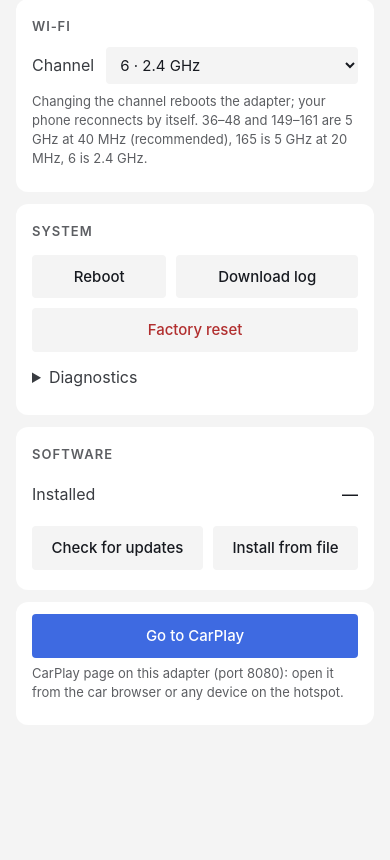
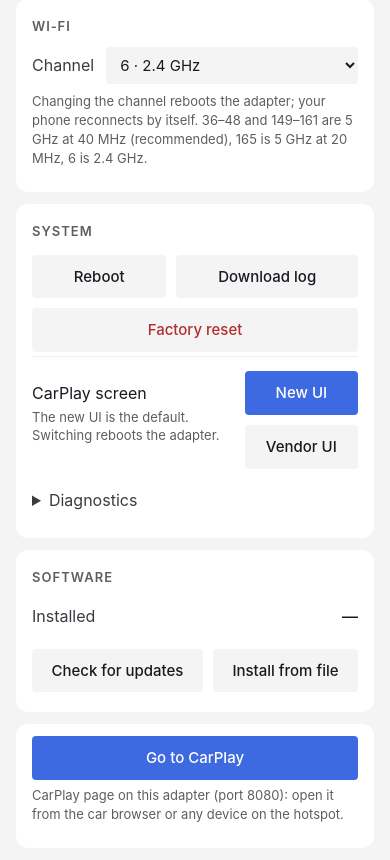
Before and after one commit to taylor224/cpc200-t2c, a plain HTML site: page src/ota-www/index.html in a window 390 px wide. Shown: the part 712-1572 px from the top of the page. Before the commit the page ends 1489 px from the top, so only its background shows below. Drawn offline with Linux system fonts and the light colour scheme; no server answers.

Commit message:
Rust UI by default (vendor UI behind t2c_ui_stock), connman online-check header
lyLoadModule.sh now starts app/t2cui on every adapter and falls back to the vendor
`tesla -s` only when /mnt/UDISK/t2c_ui_stock exists; the watchdog relaunches whichever
UI the flag selects, t2c.cgi accepts the `ui_stock` flag (the old `ui_rust` opt-in is
ignored) and lists it in the flags diagnostic, and the phone page's System card gets a
"CarPlay screen: New UI / Vendor UI" switch that sets the flag and reboots.

t2cui answers GET /online/status.html with `X-ConnMan-Status: online` like stock
lylinkui does: without that header the Tesla's connman reads the adapter's hotspot as a
captive portal and warns about a "login page" on every connection.

Verified on the adapter: 26101719 flashed over 26101718 with no flags set boots the
Rust UI (hostapd, Bluetooth, phone, PAN, both listeners), and the probe carries the header.

Co-Authored-By: Claude Mythos 5.1 <noreply@anthropic.com>
Claude-Session: https://claude.ai/code/session_019zQx5xqtnfbGz7EDu4c9fX

```diff
--- a/src/ota-www/index.html
+++ b/src/ota-www/index.html
@@ -78,6 +78,13 @@ if (/Tesla/.test(navigator.userAgent) && location.port !== '8080') { location.re
       <a class="btn" id="btn-log" href="/cgi-bin/t2c.cgi?a=log" download="t2c-log.txt" data-i18n="sys.log"></a>
       <button class="btn btn-danger" id="btn-reset" data-i18n="sys.reset"></button>
     </div>
+    <div class="row" id="row-ui">
+      <div class="row-main"><div class="row-title" data-i18n="sys.ui"></div><div class="hint" data-i18n="sys.ui_hint"></div></div>
+      <div class="actions">
+        <button class="btn" id="btn-ui-rust" data-i18n="sys.ui_rust"></button>
+        <button class="btn" id="btn-ui-stock" data-i18n="sys.ui_stock"></button>
+      </div>
+    </div>
     <details class="diag"><summary data-i18n="sys.diag"></summary>
       <div class="diag-btns" id="diag-btns"></div>
       <pre id="diag-out"></pre>
--- a/src/ota-www/js/ota.js
+++ b/src/ota-www/js/ota.js
@@ -31,7 +31,7 @@
     'wifi.psk': 'Password', 'wifi.psk_hint': '8–11 characters (letters, digits, ! @ # $ ^ * ( ) _ - . , : ; ? ~). The adapter reboots; the iPhone and the Tesla must rejoin with the new password.',
     'wifi.noedit': 'No saved settings file yet — set a password once from the Tesla screen (Wi‑Fi page), then it can be changed here.',
     'save': 'Save', 'show': 'Show', 'hide': 'Hide', 'ok': 'OK', 'cancel': 'Cancel',
-    'sec.system': 'System', 'sys.reboot': 'Reboot', 'sys.log': 'Download log', 'sys.reset': 'Factory reset', 'sys.diag': 'Diagnostics',
+    'sec.system': 'System', 'sys.reboot': 'Reboot', 'sys.ui': 'CarPlay screen', 'sys.ui_hint': 'The new UI is the default. Switching reboots the adapter.', 'sys.ui_rust': 'New UI', 'sys.ui_stock': 'Vendor UI', 'q.ui': 'Switch the CarPlay screen and reboot?', 'sys.log': 'Download log', 'sys.reset': 'Factory reset', 'sys.diag': 'Diagnostics',
     'sec.software': 'Software', 'sw.current': 'Installed',
     'sw.check': 'Check for updates', 'sw.upload': 'Install from file', 'sw.install': 'Download and install',
     'sw.latest': 'Your software is up to date', 'sw.new': 'New version available', 'sw.checking': 'Checking…', 'sw.check_fail': 'Could not reach the update server',
@@ -59,7 +59,7 @@
     'wifi.psk': '비밀번호', 'wifi.psk_hint': '8–11자(영문, 숫자, ! @ # $ ^ * ( ) _ - . , : ; ? ~). 어댑터가 재부팅되며 iPhone과 테슬라가 새 비밀번호로 다시 접속해야 합니다.',
     'wifi.noedit': '저장된 설정 파일이 아직 없습니다 — 테슬라 화면(Wi‑Fi 페이지)에서 비밀번호를 한 번 설정하면 여기서도 바꿀 수 있습니다.',
     'save': '저장', 'show': '보기', 'hide': '숨기기', 'ok': '확인', 'cancel': '취소',
-    'sec.system': '시스템', 'sys.reboot': '재부팅', 'sys.log': '로그 다운로드', 'sys.reset': '공장 초기화', 'sys.diag': '진단 정보',
+    'sec.system': '시스템', 'sys.reboot': '재부팅', 'sys.ui': 'CarPlay 화면', 'sys.ui_hint': '새 UI가 기본입니다. 전환하면 어댑터가 재부팅됩니다.', 'sys.ui_rust': '새 UI', 'sys.ui_stock': '제조사 UI', 'q.ui': 'CarPlay 화면을 전환하고 재부팅할까요?', 'sys.log': '로그 다운로드', 'sys.reset': '공장 초기화', 'sys.diag': '진단 정보',
     'sec.software': '소프트웨어', 'sw.current': '설치된 버전',
     'sw.check': '업데이트 확인', 'sw.upload': '파일로 설치', 'sw.install': '다운로드 후 설치',
     'sw.latest': '최신 버전입니다', 'sw.new': '새 버전이 있습니다', 'sw.checking': '확인 중…', 'sw.check_fail': '업데이트 서버에 연결할 수 없습니다',
@@ -87,7 +87,7 @@
     'wifi.psk': 'パスワード', 'wifi.psk_hint': '8〜11 文字（英数字と ! @ # $ ^ * ( ) _ - . , : ; ? ~）。アダプターが再起動し、iPhone と Tesla は新しいパスワードで接続し直す必要があります。',
     'wifi.noedit': '保存された設定ファイルがまだありません。Tesla 画面（Wi‑Fi ページ）で一度パスワードを設定すると、ここでも変更できます。',
     'save': '保存', 'show': '表示', 'hide': '隠す', 'ok': 'OK', 'cancel': 'キャンセル',
-    'sec.system': 'システム', 'sys.reboot': '再起動', 'sys.log': 'ログをダウンロード', 'sys.reset': '初期化', 'sys.diag': '診断情報',
+    'sec.system': 'システム', 'sys.reboot': '再起動', 'sys.ui': 'CarPlay 画面', 'sys.ui_hint': '新しい UI が既定です。切り替えるとアダプターが再起動します。', 'sys.ui_rust': '新しい UI', 'sys.ui_stock': 'メーカー UI', 'q.ui': 'CarPlay 画面を切り替えて再起動しますか？', 'sys.log': 'ログをダウンロード', 'sys.reset': '初期化', 'sys.diag': '診断情報',
     'sec.software': 'ソフトウェア', 'sw.current': 'インストール済み',
     'sw.check': '更新を確認', 'sw.upload': 'ファイルからインストール', 'sw.install': 'ダウンロードしてインストール',
     'sw.latest': '最新の状態です', 'sw.new': '新しいバージョンがあります', 'sw.checking': '確認中…', 'sw.check_fail': '更新サーバーに接続できません',
@@ -115,7 +115,7 @@
     'wifi.psk': '密码', 'wifi.psk_hint': '8–11 个字符（字母、数字、! @ # $ ^ * ( ) _ - . , : ; ? ~）。适配器会重启，iPhone 和 Tesla 需用新密码重新连接。',
     'wifi.noedit': '尚无已保存的设置文件 — 先在 Tesla 屏幕（Wi‑Fi 页面）设置一次密码，之后即可在此修改。',
     'save': '保存', 'show': '显示', 'hide': '隐藏', 'ok': '确定', 'cancel': '取消',
-    'sec.system': '系统', 'sys.reboot': '重启', 'sys.log': '下载日志', 'sys.reset': '恢复出厂设置', 'sys.diag': '诊断信息',
+    'sec.system': '系统', 'sys.reboot': '重启', 'sys.ui': 'CarPlay 画面', 'sys.ui_hint': '新界面为默认。切换会重启适配器。', 'sys.ui_rust': '新界面', 'sys.ui_stock': '原厂界面', 'q.ui': '切换 CarPlay 画面并重启？', 'sys.log': '下载日志', 'sys.reset': '恢复出厂设置', 'sys.diag': '诊断信息',
     'sec.software': '软件', 'sw.current': '已安装',
     'sw.check': '检查更新', 'sw.upload': '从文件安装', 'sw.install': '下载并安装',
     'sw.latest': '已是最新版本', 'sw.new': '有新版本', 'sw.checking': '检查中…', 'sw.check_fail': '无法连接更新服务器',
@@ -143,7 +143,7 @@
     'wifi.psk': '密碼', 'wifi.psk_hint': '8–11 個字元（字母、數字、! @ # $ ^ * ( ) _ - . , : ; ? ~）。轉接器會重新啟動，iPhone 與 Tesla 需以新密碼重新連線。',
     'wifi.noedit': '尚無已儲存的設定檔 — 先在 Tesla 螢幕（Wi‑Fi 頁面）設定一次密碼，之後即可在此修改。',
     'save': '儲存', 'show': '顯示', 'hide': '隱藏', 'ok': '確定', 'cancel': '取消',
-    'sec.system': '系統', 'sys.reboot': '重新啟動', 'sys.log': '下載記錄', 'sys.reset': '恢復原廠設定', 'sys.diag': '診斷資訊',
+    'sec.system': '系統', 'sys.reboot': '重新啟動', 'sys.ui': 'CarPlay 畫面', 'sys.ui_hint': '新介面為預設。切換會重新啟動轉接器。', 'sys.ui_rust': '新介面', 'sys.ui_stock': '原廠介面', 'q.ui': '切換 CarPlay 畫面並重新啟動？', 'sys.log': '下載記錄', 'sys.reset': '恢復原廠設定', 'sys.diag': '診斷資訊',
     'sec.software': '軟體', 'sw.current': '已安裝',
     'sw.check': '檢查更新', 'sw.upload': '從檔案安裝', 'sw.install': '下載並安裝',
     'sw.latest': '已是最新版本', 'sw.new': '有新版本', 'sw.checking': '檢查中…', 'sw.check_fail': '無法連線更新伺服器',
@@ -468,6 +468,23 @@
           .catch(function (e) { toast(t('msg.fail') + ' (' + e.message + ')'); });
       });
     };
+    // CarPlay screen: the Rust UI is the default; /mnt/UDISK/t2c_ui_stock brings the vendor UI back
+    function uiSwitch(stock) {
+      confirmBox(t('q.ui')).then(function (ok) {
+        if (!ok) return;
+        get('/cgi-bin/t2c.cgi?a=flag&f=ui_stock&v=' + (stock ? '1' : ''))
+          .then(function () { return get('/cgi-bin/t2c.cgi?a=reboot'); })
+          .then(function () { waitForReboot(t('msg.rebooting')); })
+          .catch(function (e) { toast(t('msg.fail') + ' (' + e.message + ')'); });
+      });
+    }
+    $('btn-ui-rust').onclick = function () { uiSwitch(false); };
+    $('btn-ui-stock').onclick = function () { uiSwitch(true); };
+    fetch('/cgi-bin/t2c.cgi?a=cat&f=flags', { cache: 'no-store' }).then(function (r) { return r.text(); }).then(function (txt) {
+      var stock = /t2c_ui_stock/.test(txt);
+      $('btn-ui-rust').classList.toggle('btn-primary', !stock);
+      $('btn-ui-stock').classList.toggle('btn-primary', stock);
+    }).catch(function () {});
     $('btn-reset').onclick = function () {
       confirmBox(t('q.reset')).then(function (ok) {
         if (!ok) return;
```
Also changed, not shown: 8 other files.
